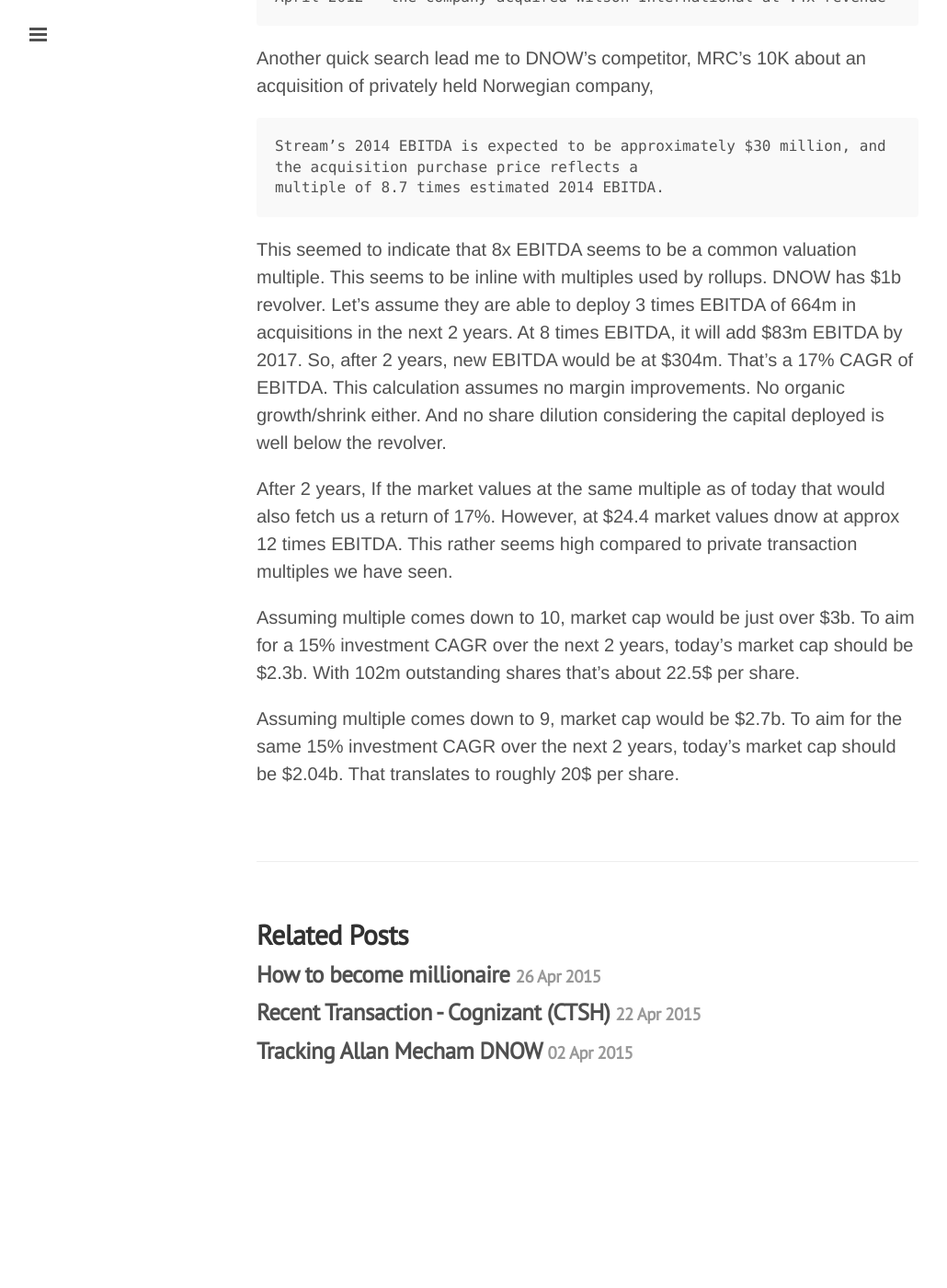
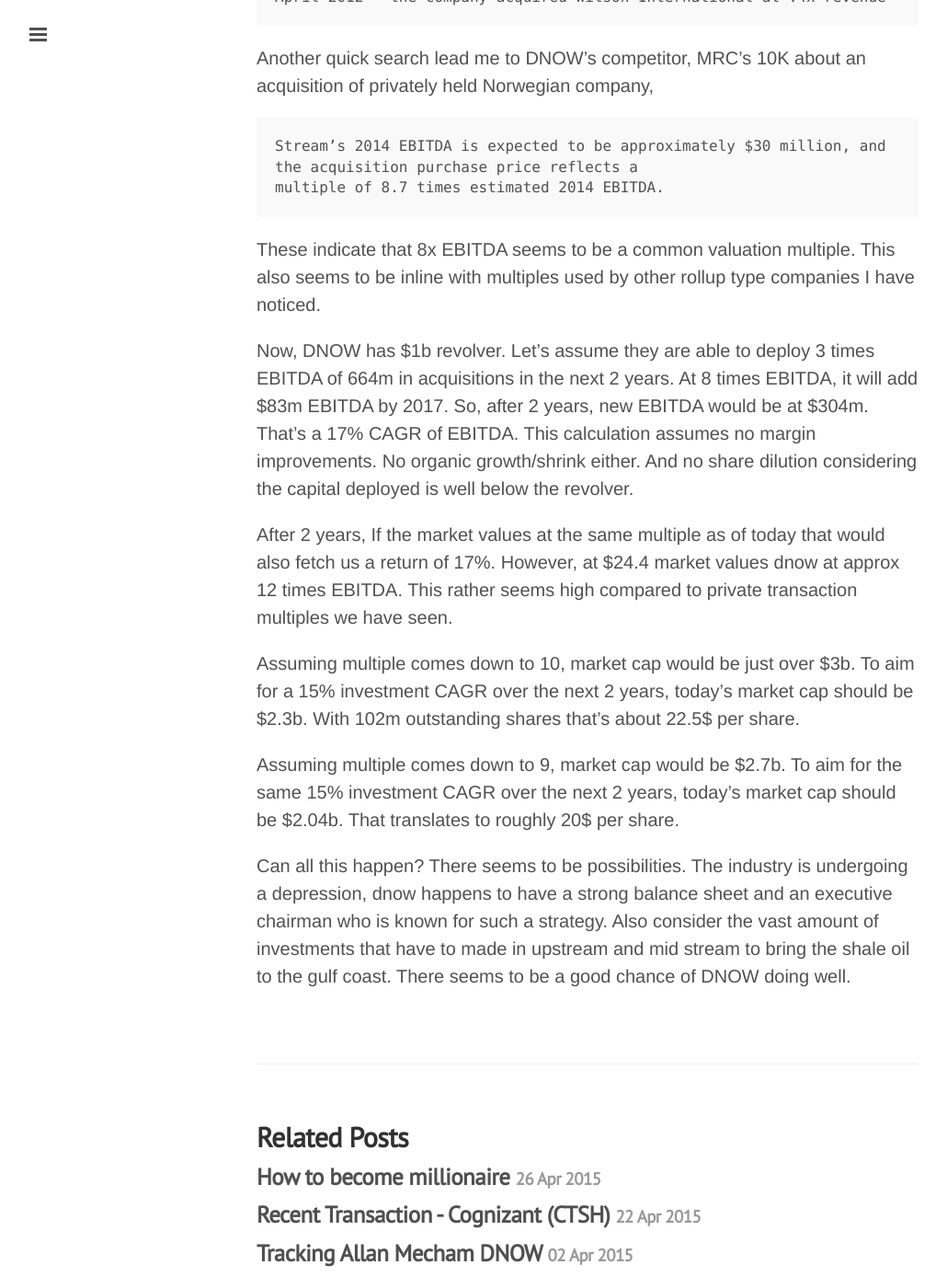
Before and after one commit to gitforwork2/gitforwork.github.io, a Jekyll site: the page built from _posts/2015-05-01-dnow-analysis.md, in a window 1280 px wide and 1400 px high, scrolled down 692 px. Shown: the whole window at 92% size, without its empty margins (1-1031 px from the left). Built offline with Jekyll 4.4.1, drawn with Linux system fonts in a browser that asks for light colours; Markdown is read by kramdown in place of the engine named in the settings; before the commit the page ends 1910 px from its top, so only the background shows below that; some of the changed text lies outside the part shown.

Commit message:
DNOW edit

```diff
--- a/_posts/2015-05-01-dnow-analysis.md
+++ b/_posts/2015-05-01-dnow-analysis.md
@@ -24,10 +24,11 @@
     Stream’s 2014 EBITDA is expected to be approximately $30 million, and the acquisition purchase price reflects a
     multiple of 8.7 times estimated 2014 EBITDA.
 
-This seemed to indicate that 8x EBITDA seems to be a common valuation multiple. This seems to be inline with multiples
-used by rollups. DNOW has $1b revolver. Let's assume they are able to deploy 3 times EBITDA of 664m in
-acquisitions in the next 2 years. At 8 times EBITDA, it will add $83m EBITDA by 2017. So, after 2 years, new EBITDA
-would be at $304m. That's a 17% CAGR of EBITDA. This calculation assumes no margin improvements.
+These indicate that 8x EBITDA seems to be a common valuation multiple. This also seems to be inline with multiples
+used by other rollup type companies I have noticed.
+
+Now, DNOW has $1b revolver. Let's assume they are able to deploy 3 times EBITDA of 664m in acquisitions in the next 2 years.
+At 8 times EBITDA, it will add $83m EBITDA by 2017. So, after 2 years, new EBITDA would be at $304m. That's a 17% CAGR of EBITDA. This calculation assumes no margin improvements.
 No organic growth/shrink either. And no share dilution considering the capital deployed is well below the revolver.
 
 After 2 years,
@@ -42,3 +43,8 @@
 Assuming multiple comes down to 9, market cap would be $2.7b.
 To aim for the same 15% investment CAGR over the next 2 years, today's market cap should be $2.04b.
 That translates to roughly 20$ per share.
+
+Can all this happen? There seems to be possibilities. The industry is undergoing a depression, dnow happens to have a strong
+balance sheet and an executive chairman who is known for such a strategy. Also consider the vast amount of investments that
+have to made in upstream and mid stream to bring the shale oil to the gulf coast.
+There seems to be a good chance of DNOW doing well.
```
